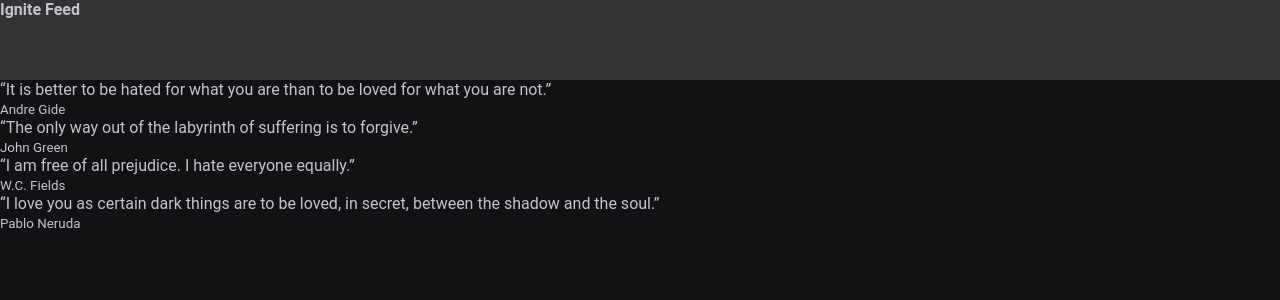
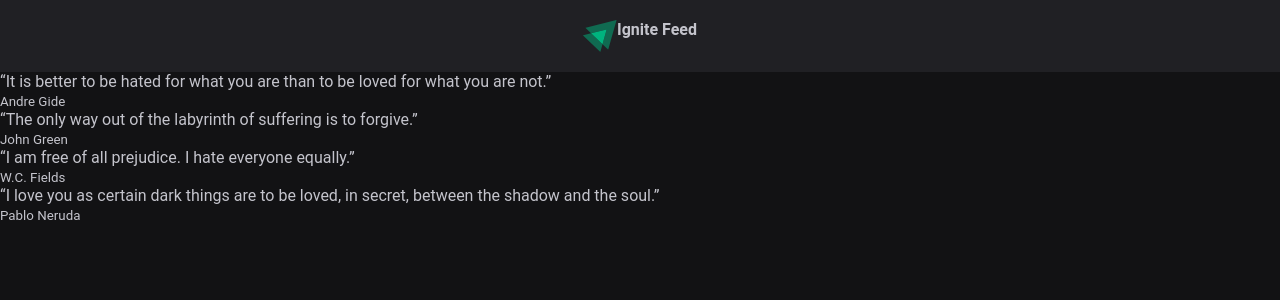
Before and after one commit to shadyueh/rs22-ignite-feed, a React app: page / in a window 1280 px wide. Shown: the top 300 px of the page. Built offline with nearby package versions, Linux system fonts and the light colour scheme; the HTML template or start-up script is replaced by a standard one.

Commit message:
feat: include logo on header

```diff
--- a/src/components/Header.jsx
+++ b/src/components/Header.jsx
@@ -1,8 +1,11 @@
 import styles from "./Header.module.css";
+
+import igniteLogo from '../assets/ignite-logo.svg'
 
 export function Header() {
   return (
     <header className={styles.header}>
+      <img src={igniteLogo} alt="Logotipo do Ignite" />
       <strong>Ignite Feed</strong>
     </header>
   );
--- a/src/components/Header.module.css
+++ b/src/components/Header.module.css
@@ -1,4 +1,10 @@
 .header {
-  background: #333;
-  height: 80px;
+  background: var(--gray-800);
+  display: flex;
+  justify-content: center;
+  padding: 1.25rem 0; /* 20px */
 }
+
+.header img {
+  height: 2rem;
+}
```
Also changed, not shown: src/assets/ignite-logo.svg (added).
